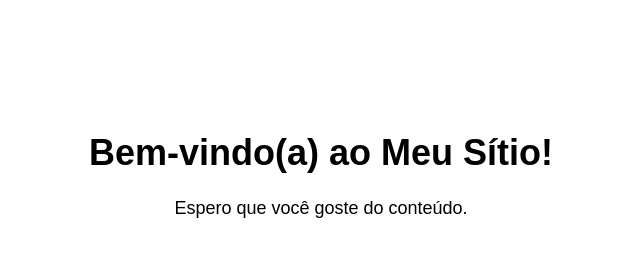
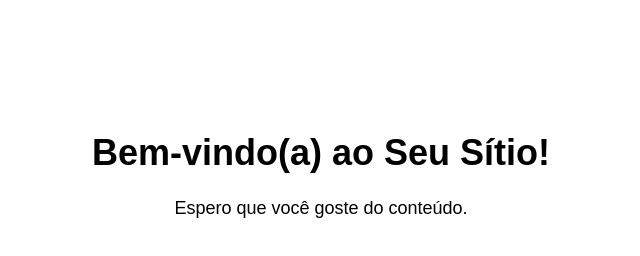
Before and after one commit to LeonardoCavalcante/Aprendendo, a plain HTML site: page index.html in a window 1280 px wide. Shown: the whole page, without its empty margins (319-959 px from the left). Drawn offline with Linux system fonts and the light colour scheme.

Commit message:
Leo alterou

```diff
--- a/index.html
+++ b/index.html
@@ -21,7 +21,7 @@
 </head>
 
 <body>
-<h1>Bem-vindo(a) ao Meu Sítio!</h1>
+<h1>Bem-vindo(a) ao Seu Sítio!</h1>
 <p>Espero que você goste do conteúdo.</p>
 </body>
 
```
